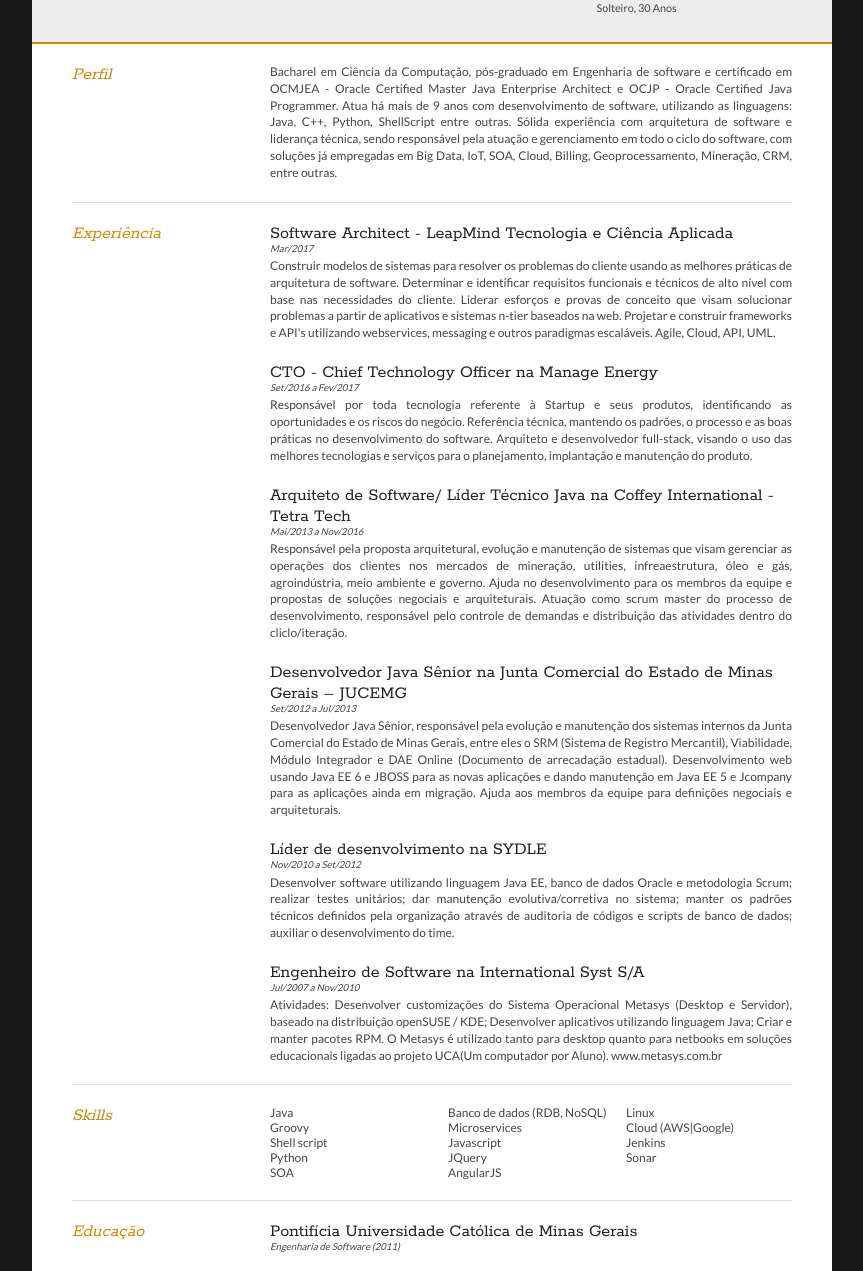
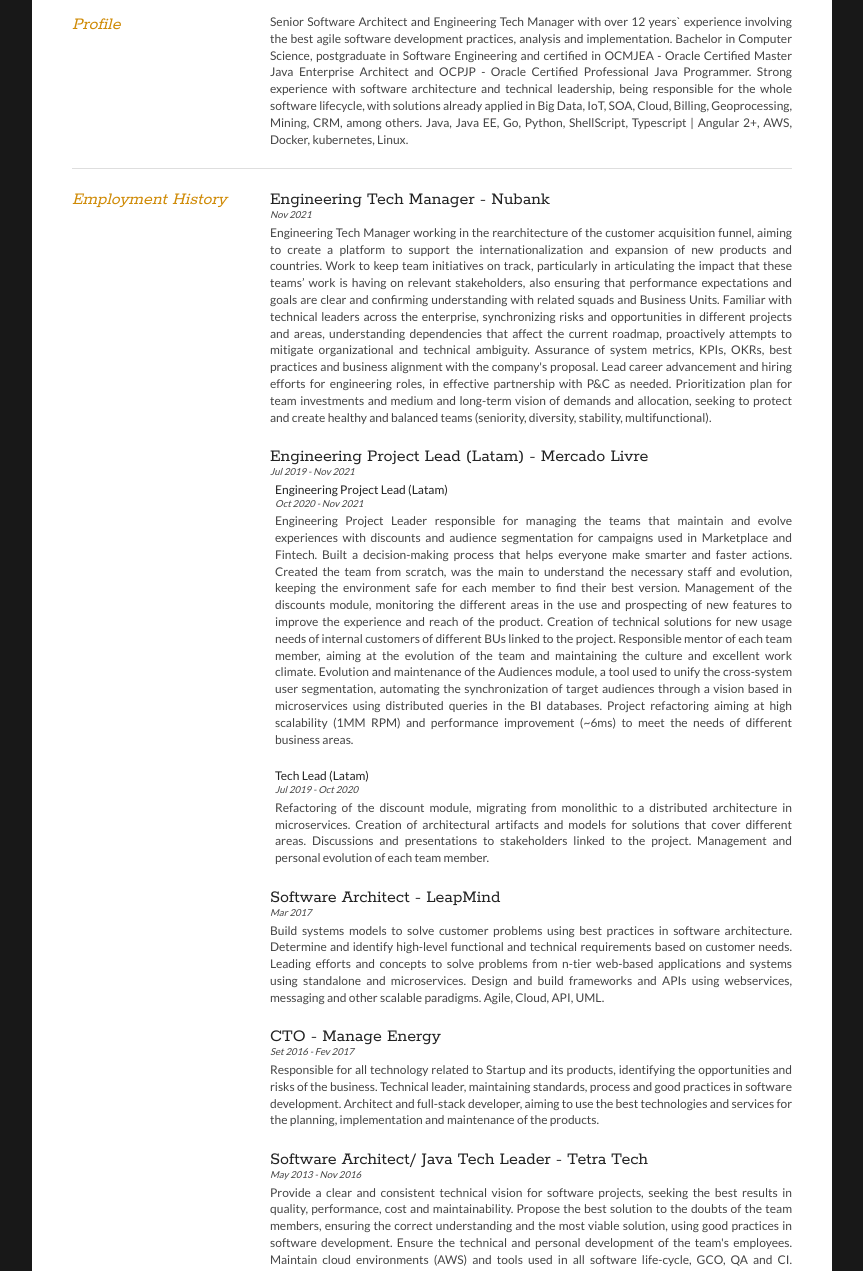
Before and after one commit to dani-menezes/Curriculum, a plain HTML site: page WebContent/index.html in a window 1280 px wide. Shown: the part 182-1453 px from the top of the page, without its empty margins (208-1071 px from the left). Drawn offline with Linux system fonts and the light colour scheme.

Commit message:
CV - US_EN

```diff
--- a/WebContent/index.html
+++ b/WebContent/index.html
@@ -1,7 +1,7 @@
 <!DOCTYPE html>
 <html>
 <head>
-<title>Daniel Menezes - Currículo</title>
+<title>Daniel Menezes - CV</title>
 
 <meta name="viewport" content="width=device-width"/>
 <meta name="description" content="The Curriculum Vitae of Daniel Menezes."/>
@@ -13,23 +13,31 @@
 <body id="top">
 <div id="cv" class="instaFade">
 	<div class="mainDetails">
+		<table>
+			<tr>
+				<td width="20%">
 					<div id="headshot" class="quickFade">
-			<img src="profile.jpg" alt="Daniel Menezes" />
+						<img src="profile.jpg" alt="Daniel Menezes" height="100px" width="100px" />
 					</div>
-
+				</td>
+				<td width="40%">
 					<div id="name">
-			<h1 class="quickFade delayTwo">Daniel Assunção Faria de Menezes</h1>
-			<h2 class="quickFade delayThree">Software Architect, Java Technical Leader</h2>
+						<h1 class="quickFade delayTwo">Daniel Menezes</h1>
+						<h2 class="quickFade delayThree">Engineering Tech Manager</h2>
 					</div>
-
+				</td>
+				<td width="40%">
 					<div id="contactDetails" class="quickFade delayFour">
 						<ul>
 							<li><a href="daniel.afmenezes@gmail.com" target="_blank"><img src="mail.png"></>&nbsp;daniel.afmenezes@gmail.com</a></li>
 							<li><a href="https://www.linkedin.com/in/daniel-menezes/"><img src="linkedin_bw.png"></>&nbsp;www.linkedin.com/in/daniel-menezes/</a></li>
-				<li><img src="phone.png"></>&nbsp;(31) 9 9985-2662</li>
-				<li>Solteiro, 30 Anos</li>
+							<li><img src="phone.png"/>+55 31 999852662 🇧🇷</li>
+							<li>Single, 35 Anos</li>
 						</ul>
 					</div>
+				</td>
+			<tr>
+		</table>
 		<div class="clear"></div>
 	</div>
 
@@ -37,11 +45,11 @@
 		<section>
 			<article>
 				<div class="sectionTitle">
-					<h1>Perfil</h1>
+					<h1>Profile</h1>
 				</div>
 
 				<div class="sectionContent">
-					<p>Bacharel em Ciência da Computação, pós-graduado em Engenharia de software e certificado em OCMJEA - Oracle Certified Master Java Enterprise Architect e OCJP - Oracle Certified Java Programmer. Atua há mais de 9 anos com desenvolvimento de software, utilizando as linguagens: Java, C++, Python, ShellScript entre outras. Sólida experiência com arquitetura de software e liderança técnica, sendo responsável pela atuação e gerenciamento em todo o ciclo do software, com soluções já empregadas em Big Data, IoT, SOA, Cloud, Billing, Geoprocessamento, Mineração, CRM, entre outras.</p>
+					<p>Senior Software Architect and Engineering Tech Manager with over 12 years` experience involving the best agile software development practices, analysis and implementation. Bachelor in Computer Science, postgraduate in Software Engineering and certified in OCMJEA - Oracle Certified Master Java Enterprise Architect and OCPJP - Oracle Certified Professional Java Programmer. Strong experience with software architecture and technical leadership, being responsible for the whole software lifecycle, with solutions already applied in Big Data, IoT, SOA, Cloud, Billing, Geoprocessing, Mining, CRM, among others. Java, Java EE, Go, Python, ShellScript, Typescript | Angular 2+, AWS, Docker, kubernetes, Linux.</p>
 				</div>
 			</article>
 			<div class="clear"></div>
@@ -50,44 +58,70 @@
 
 		<section>
 			<div class="sectionTitle">
-				<h1>Experiência</h1>
+				<h1>Employment History</h1>
 			</div>
 
 			<div class="sectionContent">
 				<article>
-					<h2>Software Architect - LeapMind Tecnologia e Ciência Aplicada</h2>
-					<p class="subDetails">Mar/2017</p>
-					<p>Construir modelos de sistemas para resolver os problemas do cliente usando as melhores práticas de arquitetura de software. Determinar e identificar requisitos funcionais e técnicos de alto nível com base nas necessidades do cliente. Liderar esforços e provas de conceito que visam solucionar problemas a partir de aplicativos e sistemas n-tier baseados na web. Projetar e construir frameworks e API's utilizando webservices, messaging e outros paradigmas escaláveis. Agile, Cloud, API, UML.</p>
+					<h2>Engineering Tech Manager - Nubank</h2>
+					<p class="subDetails">Nov 2021</p>
+					<p>Engineering Tech Manager working in the rearchitecture of the customer acquisition funnel, aiming to create a platform to support the internationalization and expansion of new products and countries.
+						Work to keep team initiatives on track, particularly in articulating the impact that these teams’ work is having on relevant stakeholders, also ensuring that performance expectations and goals are clear and confirming understanding with related squads and Business Units. Familiar with technical leaders across the enterprise, synchronizing risks and opportunities in different projects and areas, understanding dependencies that affect the current roadmap, proactively attempts to mitigate organizational and technical ambiguity. Assurance of system metrics, KPIs, OKRs, best practices and business alignment with the company's proposal.
+						Lead career advancement and hiring efforts for engineering roles, in effective partnership with P&C as needed. Prioritization plan for team investments and medium and long-term vision of demands and allocation, seeking to protect and create healthy and balanced teams (seniority, diversity, stability, multifunctional).</p>
 				</article>
 
 				<article>
-					<h2>CTO - Chief Technology Officer na Manage Energy</h2>
-					<p class="subDetails">Set/2016 a Fev/2017</p>
-					<p>Responsável por toda tecnologia referente à Startup e seus produtos, identificando as oportunidades e os riscos do negócio. Referência técnica, mantendo os padrões, o processo e as boas práticas no desenvolvimento do software. Arquiteto e desenvolvedor full-stack, visando o uso das melhores tecnologias e serviços para o planejamento, implantação e manutenção do produto.</p>
+					<h2>Engineering Project Lead (Latam) - Mercado Livre</h2>
+					<p class="subDetails">Jul 2019 - Nov 2021</p>
+					<article style="padding-left: 5px;">
+						<h3>Engineering Project Lead (Latam)</h3>
+						<p class="subDetails">Oct 2020 - Nov 2021</p>
+						<p>Engineering Project Leader responsible for managing the teams that maintain and evolve experiences with discounts and audience segmentation for campaigns used in Marketplace and Fintech. Built a decision-making process that helps everyone make smarter and faster actions. Created the team from scratch, was the main to understand the necessary staff and evolution, keeping the environment safe for each member to find their best version.
+							Management of the discounts module, monitoring the different areas in the use and prospecting of new features to improve the experience and reach of the product. Creation of technical solutions for new usage needs of internal customers of different BUs linked to the project. Responsible mentor of each team member, aiming at the evolution of the team and maintaining the culture and excellent work climate.
+							Evolution and maintenance of the Audiences module, a tool used to unify the cross-system user segmentation, automating the synchronization of target audiences through a vision based in microservices using distributed queries in the BI databases. Project refactoring aiming at high scalability (1MM RPM) and performance improvement (~6ms) to meet the needs of different business areas.</p>
+					</article>
+					<article style="padding-left: 5px;">
+						<h3>Tech Lead (Latam)</h3>
+						<p class="subDetails">Jul 2019 - Oct 2020</p>
+						<p>Refactoring of the discount module, migrating from monolithic to a distributed architecture in microservices. Creation of architectural artifacts and models for solutions that cover different areas. Discussions and presentations to stakeholders linked to the project. Management and personal evolution of each team member.</p>
+					</article>
 				</article>
 
 				<article>
-					<h2>Arquiteto de Software/ Líder Técnico Java na Coffey International - Tetra Tech</h2>
-					<p class="subDetails">Mai/2013 a Nov/2016</p>
-					<p>Responsável pela proposta arquitetural, evolução e manutenção de sistemas que visam gerenciar as operações dos clientes nos mercados de mineração, utilities, infreaestrutura, óleo e gás, agroindústria, meio ambiente e governo. Ajuda no desenvolvimento para os membros da equipe e propostas de soluções negociais e arquiteturais. Atuação como scrum master do processo de desenvolvimento, responsável pelo controle de demandas e distribuição das atividades dentro do cliclo/iteração.</p>
+					<h2>Software Architect - LeapMind</h2>
+					<p class="subDetails">Mar 2017</p>
+					<p>Build systems models to solve customer problems using best practices in software architecture. Determine and identify high-level functional and technical requirements based on customer needs. Leading efforts and concepts to solve problems from n-tier web-based applications and systems using standalone and microservices. Design and build frameworks and APIs using webservices, messaging and other scalable paradigms. Agile, Cloud, API, UML.</p>
 				</article>
 
 				<article>
-					<h2>Desenvolvedor Java Sênior na Junta Comercial do Estado de Minas Gerais – JUCEMG</h2>
-					<p class="subDetails">Set/2012 a Jul/2013</p>
-					<p>Desenvolvedor Java Sênior, responsável pela evolução e manutenção dos sistemas internos da Junta Comercial do Estado de Minas Gerais, entre eles o SRM (Sistema de Registro Mercantil), Viabilidade, Módulo Integrador e DAE Online (Documento de arrecadação estadual). Desenvolvimento web usando Java EE 6 e JBOSS para as novas aplicações e dando manutenção em Java EE 5 e Jcompany para as aplicações ainda em migração. Ajuda aos membros da equipe para definições negociais e arquiteturais.</p>
+					<h2>CTO - Manage Energy</h2>
+					<p class="subDetails">Set 2016 -  Fev 2017</p>
+					<p>Responsible for all technology related to Startup and its products, identifying the opportunities and risks of the business. Technical leader, maintaining standards, process and good practices in software development. Architect and full-stack developer, aiming to use the best technologies and services for the planning, implementation and maintenance of the products.</p>
 				</article>
 
 				<article>
-					<h2>Líder de desenvolvimento na SYDLE</h2>
-					<p class="subDetails">Nov/2010 a Set/2012</p>
-					<p>Desenvolver software utilizando linguagem Java EE, banco de dados Oracle e metodologia Scrum; realizar testes unitários; dar manutenção evolutiva/corretiva no sistema; manter os padrões técnicos definidos pela organização através de  auditoria de códigos e scripts de banco de dados; auxiliar o desenvolvimento do time. </p>
+					<h2>Software Architect/ Java Tech Leader - Tetra Tech</h2>
+					<p class="subDetails">May 2013 - Nov 2016</p>
+					<p>Provide a clear and consistent technical vision for software projects, seeking the best results in quality, performance, cost and maintainability. Propose the best solution to the doubts of the team members, ensuring the correct understanding and the most viable solution, using good practices in software development. Ensure the technical and personal development of the team's employees. Maintain cloud environments (AWS) and tools used in all software life-cycle, GCO, QA and CI.
+						Responsible for the evolution and maintenance of systems that operate in the management of customer operations in the mining, utilities, infrastructure, oil and gas, agribusiness, environment and government markets. Creation and analysis of artifacts for proposals and architectural solutions. Development assistance to team members. Performance as a scrum master, responsible for the control of demands and distribution of activities within the iteration. Creation and maintenance of environments for development and deploy.</p>
 				</article>
 
 				<article>
-					<h2>Engenheiro de Software na International Syst S/A</h2>
-					<p class="subDetails">Jul/2007 a Nov/2010</p>
-					<p>Atividades: Desenvolver customizações do Sistema Operacional Metasys (Desktop e Servidor), baseado na distribuição openSUSE / KDE; Desenvolver aplicativos utilizando linguagem Java; Criar e manter pacotes RPM. O Metasys é utilizado tanto para desktop quanto para netbooks em soluções educacionais ligadas ao projeto UCA(Um computador por Aluno). www.metasys.com.br </p>
+					<h2>Senior Software Developer - Junta Comercial do Estado de Minas Gerais – JUCEMG</h2>
+					<p class="subDetails">Sep 2012 - Jul 2013</p>
+					<p>Senior Java Developer, responsible for evolution and maintenance of the internal and public systems of the government of the State of Minas Gerais related to company creation and its bureaucracy, among them the SRM (Business Registration System), Viability, Integration Module and DAE Online (State Collection Document). Web development using Java EE 6 and JBOSS for the new applications and maintenance in Java EE 5 and Jcompany for applications still in migration. Helping team members for business and architectural definitions.</p>
+				</article>
+
+				<article>
+					<h2>Lead Developer - SYDLE</h2>
+					<p class="subDetails">Nov 2010 - Sep 2012</p>
+					<p>Java EE Software Developer, using Oracle database and Scrum methodology; perform unit tests; provide evolutionary / corrective maintenance in the system; maintain the technical standards defined by the organization through audit of database codes and scripts; assist the development of the team.</p>
+				</article>
+
+				<article>
+					<h2>Software Enginner - Metasys</h2>
+					<p class="subDetails">Jul 2007 - Nov 2010</p>
+					<p>Work developing customizations of Metasys Operating System (Desktop and Server), based on the openSUSE / KDE distribution; Develop applications using Java language; Create and maintain RPM packages. Metasys is used for both desktop and netbooks in educational solutions linked to the Brazilian government's project UCA (One Computer Per Student)</p>
 				</article>
 
 			</div>
@@ -102,20 +136,12 @@
 
 			<div class="sectionContent">
 				<ul class="keySkills">
-					<li>Java</li>
-					<li>Groovy</li>
-					<li>Shell script</li>
-					<li>Python</li>
-					<li>SOA</li>
-					<li>Banco de dados (RDB, NoSQL)</li>
-					<li>Microservices</li>
-					<li>Javascript</li>
-					<li>JQuery</li>
-					<li>AngularJS</li>
-					<li>Linux</li>
-					<li>Cloud (AWS|Google)</li>
-					<li>Jenkins</li>
-					<li>Sonar</li>
+					<li>Team Leadership</li>
+					<li>Software Architecture design</li>
+					<li>Problem-solving</li>
+					<li>Conflit resolver</li>
+					<li>Decision-Making</li>
+					<li>Project Management</li>
 				</ul>
 			</div>
 			<div class="clear"></div>
@@ -124,19 +150,19 @@
 
 		<section>
 			<div class="sectionTitle">
-				<h1>Educação</h1>
+				<h1>Education</h1>
 			</div>
 
 			<div class="sectionContent">
 				<article>
 					<h2>Pontifícia Universidade Católica de Minas Gerais</h2>
-					<p class="subDetails">Engenharia de Software (2011)</p>
+					<p class="subDetails">Software Engineering (2011)</p>
 					<p></p>
 				</article>
 
 				<article>
 					<h2>Pontifícia Universidade Católica de Minas Gerais</h2>
-					<p class="subDetails">Ciência da Computação (2009)</p>
+					<p class="subDetails">Computer Science (2009)</p>
 					<p></p>
 				</article>
 
@@ -146,7 +172,7 @@
 
 		<section>
 			<div class="sectionTitle">
-				<h1>Certificados</h1>
+				<h1>Certifications</h1>
 			</div>
 
 			<div class="sectionContent">
@@ -161,21 +187,9 @@
 					<p>OCJP (1Z0-851)</p>
 				</article>
 
-			</div>
-			<div class="clear"></div>
-		</section>
-
-		<section>
-			<div class="sectionTitle">
-				<h1>Cursos</h1>
-			</div>
-
-			<div class="sectionContent">
-
 				<article>
 					<h2>Wizzard University</h2>
-					<p class="subDetails">Inglês - Professional (W2), Business(W4)</p>
-					<p></p>
+					<p>English - Professional (W2), Business(W4)</p>
 				</article>
 
 			</div>
--- a/WebContent/style.css
+++ b/WebContent/style.css
@@ -54,7 +54,7 @@
 }
 
 #headshot {
-	width: 12.5%;
+	width: 50.5%;
 	float: left;
 	margin-right: 30px;
 }
```
Also changed, not shown: WebContent/profile.jpg, WebContent/profile_old.jpg (added), 1 other file. Lines whose indentation alone changed are shown as unchanged.
